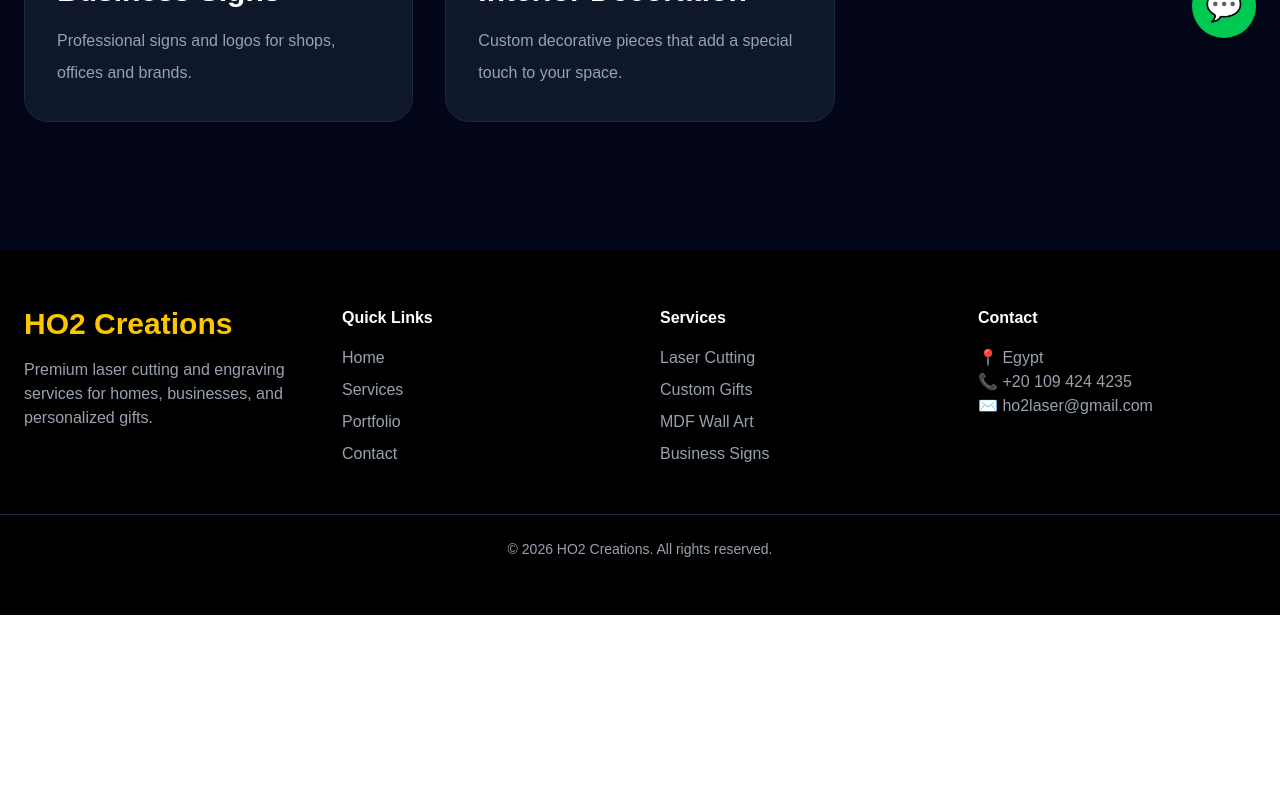
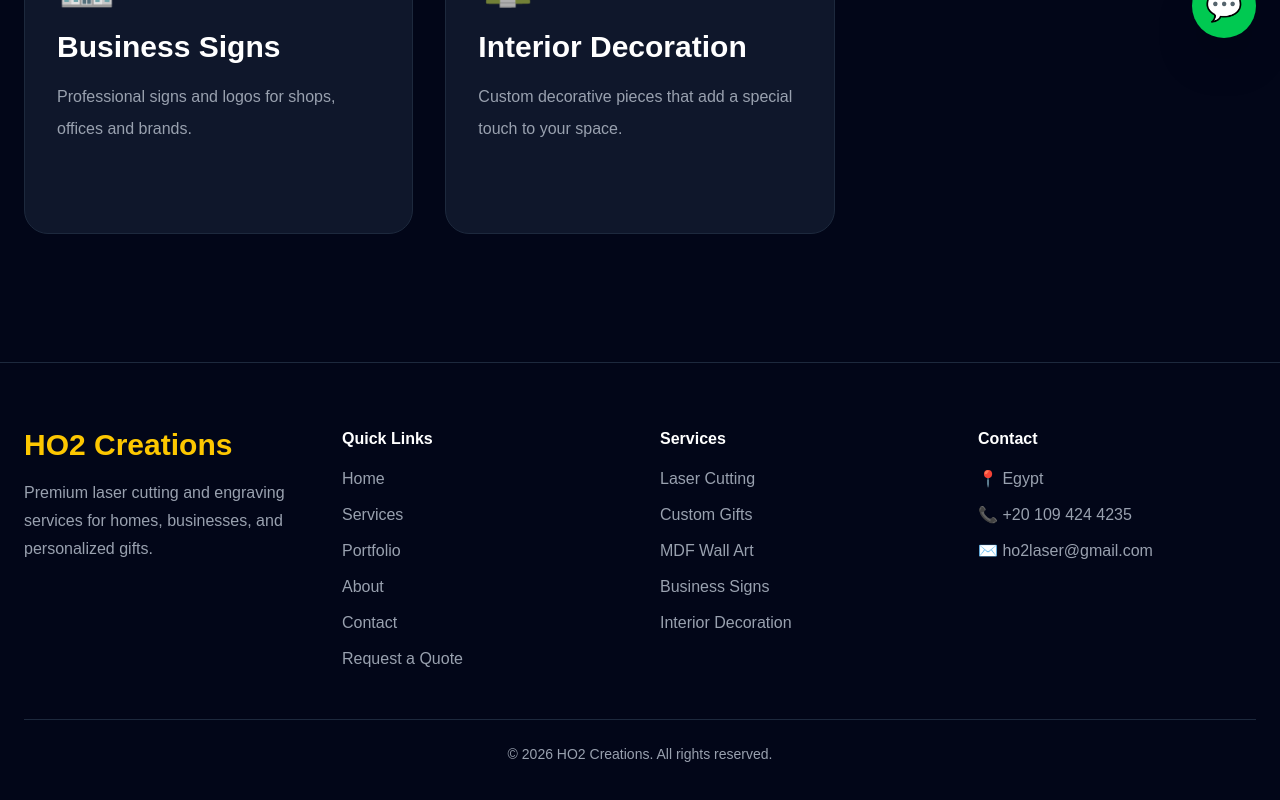
Before and after one commit to OmarShrif/ho2-laser, a Next.js app: page /services in a window 1280 px wide. Shown: the part 738-1538 px from the top of the page. Before the commit the page ends 1353 px from the top, so only its background shows below. Built offline with nearby package versions, Linux system fonts and the light colour scheme.

Commit message:
Edited Footer

```diff
--- a/app/services/page.tsx
+++ b/app/services/page.tsx
@@ -1,36 +1,46 @@
+import Link from "next/link";
+
 const services = [
     {
         title: "Laser Cutting",
         icon: "⚡",
         description:
             "High precision laser cutting for MDF, wood, acrylic and custom materials.",
+        category: "Laser Cutting",
     },
+
     {
         title: "Custom Gifts",
         icon: "🎁",
         description:
             "Personalized gifts designed especially for birthdays, events and special occasions.",
+        category: "Custom Gifts",
     },
+
     {
         title: "MDF Wall Art",
         icon: "🖼️",
         description:
             "Modern decorative wall art with unique laser-cut patterns.",
+        category: "MDF Wall Art",
     },
+
     {
         title: "Business Signs",
         icon: "🏢",
         description:
             "Professional signs and logos for shops, offices and brands.",
+        category: "Business Signs",
     },
+
     {
         title: "Interior Decoration",
         icon: "🏠",
         description:
             "Custom decorative pieces that add a special touch to your space.",
+        category: "Interior Decoration",
     },
 ];
-
 
 export default function ServicesPage() {
     return (
@@ -39,25 +49,41 @@ export default function ServicesPage() {
             <div className="max-w-7xl mx-auto px-6">
 
 
+                {/* Header */}
+
                 <h1 className="text-6xl font-bold text-center">
-                    Our <span className="text-yellow-400">Services</span>
+
+                    Our{" "}
+
+                    <span className="text-yellow-400">
+                        Services
+                    </span>
+
                 </h1>
 
 
-                <p className="text-center text-gray-400 text-xl mt-6">
+                <p className="text-center text-gray-400 text-xl mt-6 max-w-2xl mx-auto">
                     Professional laser cutting solutions for personal and business projects.
                 </p>
 
 
+                {/* Services Grid */}
 
                 <div className="grid md:grid-cols-3 gap-8 mt-20">
 
-
                     {services.map((service) => (
 
+                        <Link
+                            key={service.title}
+                            href={`/portfolio?category=${encodeURIComponent(
+                                service.category
+                            )}`}
+                            className="group"
+                        >
+
                             <div
-                            key={service.title}
                                 className="
+                                    h-full
                                     bg-slate-900
                                     rounded-3xl
                                     p-8
@@ -65,32 +91,46 @@ export default function ServicesPage() {
                                     border-slate-800
                                     hover:border-yellow-400
                                     transition
+                                    duration-300
                                     hover:-translate-y-2
+                                    cursor-pointer
                                 "
                             >
 
-                            <div className="text-5xl">
+                                {/* Icon */}
+
+                                <div className="text-5xl group-hover:scale-110 transition duration-300">
                                     {service.icon}
                                 </div>
 
 
-                            <h2 className="text-3xl font-bold mt-6">
+                                {/* Title */}
+
+                                <h2 className="text-3xl font-bold mt-6 group-hover:text-yellow-400 transition">
                                     {service.title}
                                 </h2>
 
+
+                                {/* Description */}
 
                                 <p className="text-gray-400 mt-4 leading-8">
                                     {service.description}
                                 </p>
 
 
+                                {/* Explore */}
+
+                                <div className="mt-8 text-yellow-400 font-semibold opacity-0 group-hover:opacity-100 transition duration-300">
+                                    Explore Designs →
                                 </div>
+
+                            </div>
+
+                        </Link>
 
                     ))}
 
-
                 </div>
-
 
             </div>
 
--- a/components/Footer.tsx
+++ b/components/Footer.tsx
@@ -2,61 +2,207 @@ import Link from "next/link";
 
 export default function Footer() {
     return (
-        <footer className="bg-black text-gray-400 py-14">
-            <div className="max-w-7xl mx-auto px-6 grid md:grid-cols-4 gap-10">
+        <footer className="bg-slate-950 text-gray-400 border-t border-slate-800">
+
+            <div className="max-w-7xl mx-auto px-6 py-16">
+
+                <div className="grid md:grid-cols-2 lg:grid-cols-4 gap-10">
+
+
+                    {/* Company */}
 
                     <div>
+
                         <h2 className="text-3xl font-bold text-yellow-400">
                             HO2 Creations
                         </h2>
 
-                    <p className="mt-4">
-                        Premium laser cutting and engraving services for homes,
-                        businesses, and personalized gifts.
+                        <p className="mt-4 leading-7">
+                            Premium laser cutting and engraving services
+                            for homes, businesses, and personalized gifts.
                         </p>
+
                     </div>
 
+
+                    {/* Quick Links */}
+
                     <div>
+
                         <h3 className="text-white font-bold mb-4">
                             Quick Links
                         </h3>
 
-                    <ul className="space-y-2">
-                        <li><Link href="/">Home</Link></li>
-                        <li><Link href="/services">Services</Link></li>
-                        <li><Link href="/portfolio">Portfolio</Link></li>
-                        <li><Link href="/contact">Contact</Link></li>
+                        <ul className="space-y-3">
+
+                            <li>
+                                <Link
+                                    href="/"
+                                    className="hover:text-yellow-400 transition"
+                                >
+                                    Home
+                                </Link>
+                            </li>
+
+                            <li>
+                                <Link
+                                    href="/services"
+                                    className="hover:text-yellow-400 transition"
+                                >
+                                    Services
+                                </Link>
+                            </li>
+
+                            <li>
+                                <Link
+                                    href="/portfolio"
+                                    className="hover:text-yellow-400 transition"
+                                >
+                                    Portfolio
+                                </Link>
+                            </li>
+
+                            <li>
+                                <Link
+                                    href="/about"
+                                    className="hover:text-yellow-400 transition"
+                                >
+                                    About
+                                </Link>
+                            </li>
+
+                            <li>
+                                <Link
+                                    href="/contact"
+                                    className="hover:text-yellow-400 transition"
+                                >
+                                    Contact
+                                </Link>
+                            </li>
+
+                            <li>
+                                <Link
+                                    href="/quote"
+                                    className="hover:text-yellow-400 transition"
+                                >
+                                    Request a Quote
+                                </Link>
+                            </li>
+
                         </ul>
+
                     </div>
 
+
+                    {/* Services */}
+
                     <div>
+
                         <h3 className="text-white font-bold mb-4">
                             Services
                         </h3>
 
-                    <ul className="space-y-2">
-                        <li>Laser Cutting</li>
-                        <li>Custom Gifts</li>
-                        <li>MDF Wall Art</li>
-                        <li>Business Signs</li>
+                        <ul className="space-y-3">
+
+                            <li>
+                                <Link
+                                    href="/portfolio?category=Laser%20Cutting"
+                                    className="hover:text-yellow-400 transition"
+                                >
+                                    Laser Cutting
+                                </Link>
+                            </li>
+
+
+                            <li>
+                                <Link
+                                    href="/portfolio?category=Custom%20Gifts"
+                                    className="hover:text-yellow-400 transition"
+                                >
+                                    Custom Gifts
+                                </Link>
+                            </li>
+
+
+                            <li>
+                                <Link
+                                    href="/portfolio?category=MDF%20Wall%20Art"
+                                    className="hover:text-yellow-400 transition"
+                                >
+                                    MDF Wall Art
+                                </Link>
+                            </li>
+
+
+                            <li>
+                                <Link
+                                    href="/portfolio?category=Business%20Signs"
+                                    className="hover:text-yellow-400 transition"
+                                >
+                                    Business Signs
+                                </Link>
+                            </li>
+
+
+                            <li>
+                                <Link
+                                    href="/portfolio?category=Interior%20Decoration"
+                                    className="hover:text-yellow-400 transition"
+                                >
+                                    Interior Decoration
+                                </Link>
+                            </li>
+
                         </ul>
+
                     </div>
 
+
+                    {/* Contact */}
+
                     <div>
+
                         <h3 className="text-white font-bold mb-4">
                             Contact
                         </h3>
 
-                    <p>📍 Egypt</p>
-                    <p>📞 +20 109 424 4235</p>
-                    <p>✉️ ho2laser@gmail.com</p>
+                        <div className="space-y-3">
+
+                            <p>
+                                📍 Egypt
+                            </p>
+
+                            <a
+                                href="tel:+201094244235"
+                                className="block hover:text-yellow-400 transition"
+                            >
+                                📞 +20 109 424 4235
+                            </a>
+
+                            <a
+                                href="mailto:ho2laser@gmail.com"
+                                className="block hover:text-yellow-400 transition"
+                            >
+                                ✉️ ho2laser@gmail.com
+                            </a>
+
                         </div>
 
                     </div>
 
+                </div>
+
+
+                {/* Bottom */}
+
                 <div className="border-t border-slate-800 mt-12 pt-6 text-center text-sm">
+
                     © 2026 HO2 Creations. All rights reserved.
+
                 </div>
+
+            </div>
+
         </footer>
     );
 }
--- a/components/Services.tsx
+++ b/components/Services.tsx
@@ -1,62 +1,119 @@
+import Link from "next/link";
+
 export default function Services() {
+
     const services = [
+
         {
             title: "Laser Cutting",
+
             description:
                 "High-precision laser cutting for wood, MDF, acrylic, leather, and more.",
+
+            category: "Laser Cutting",
         },
+
         {
             title: "Custom Gifts",
+
             description:
                 "Personalized gifts with custom names, logos, and unique designs.",
+
+            category: "Custom Gifts",
         },
+
         {
             title: "MDF Wall Art",
+
             description:
                 "Modern decorative wall art for homes, offices, and commercial spaces.",
+
+            category: "MDF Wall Art",
         },
+
         {
             title: "Business Signs",
+
             description:
                 "Professional indoor and outdoor signs for shops, cafés, and companies.",
+
+            category: "Business Signs",
         },
+
         {
             title: "Interior Decoration",
+
             description:
                 "Creative decorative pieces and customized interior design elements.",
+
+            category: "Interior Decoration",
         },
+
     ];
 
+
     return (
+
         <section className="bg-slate-900 text-white py-24 px-6">
+
             <div className="max-w-6xl mx-auto">
+
+
+                {/* Heading */}
 
                 <h2 className="text-5xl font-bold text-center text-yellow-400">
                     Our Services
                 </h2>
 
+
                 <p className="text-center text-gray-400 mt-4">
                     Everything you need for professional laser and CNC manufacturing.
                 </p>
 
+
+                {/* Services */}
+
                 <div className="grid md:grid-cols-3 gap-8 mt-16">
+
                     {services.map((service) => (
-                        <div
+
+                        <Link
                             key={service.title}
-                            className="bg-slate-800 rounded-2xl p-8 hover:scale-105 transition duration-300"
+                            href={`/portfolio?category=${encodeURIComponent(
+                                service.category
+                            )}`}
+                            className="group"
                         >
-                            <h3 className="text-2xl font-bold text-yellow-400">
-                                {service.title}
-                            </h3>
 
-                            <p className="text-gray-300 mt-4">
-                                {service.description}
-                            </p>
-                        </div>
+                            <div
+                                className="h-full bg-slate-800 rounded-2xl p-8 border border-transparent hover:border-yellow-400/50 hover:scale-105 transition duration-300 cursor-pointer"
+                            >
+
+                                <h3 className="text-2xl font-bold text-yellow-400 group-hover:text-yellow-300 transition">
+                                    {service.title}
+                                </h3>
+
+
+                                <p className="text-gray-300 mt-4">
+                                    {service.description}
+                                </p>
+
+
+                                <div className="mt-6 text-yellow-400 font-semibold opacity-0 group-hover:opacity-100 transition">
+                                    Explore Designs →
+                                </div>
+
+                            </div>
+
+                        </Link>
+
                     ))}
+
                 </div>
 
             </div>
+
         </section>
+
     );
 }
```
Also changed, not shown: app/portfolio/page.tsx (+133 -15 lines). Lines whose indentation alone changed are shown as unchanged.
